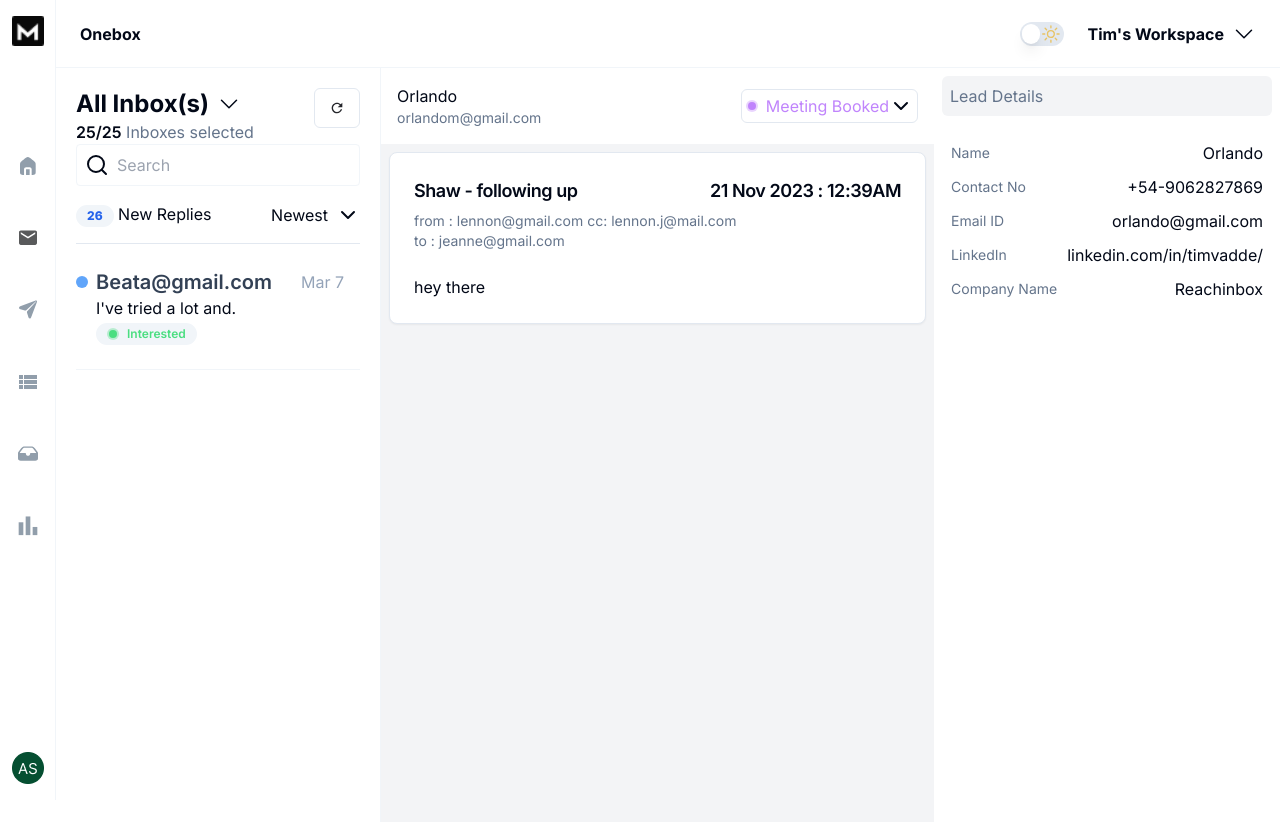
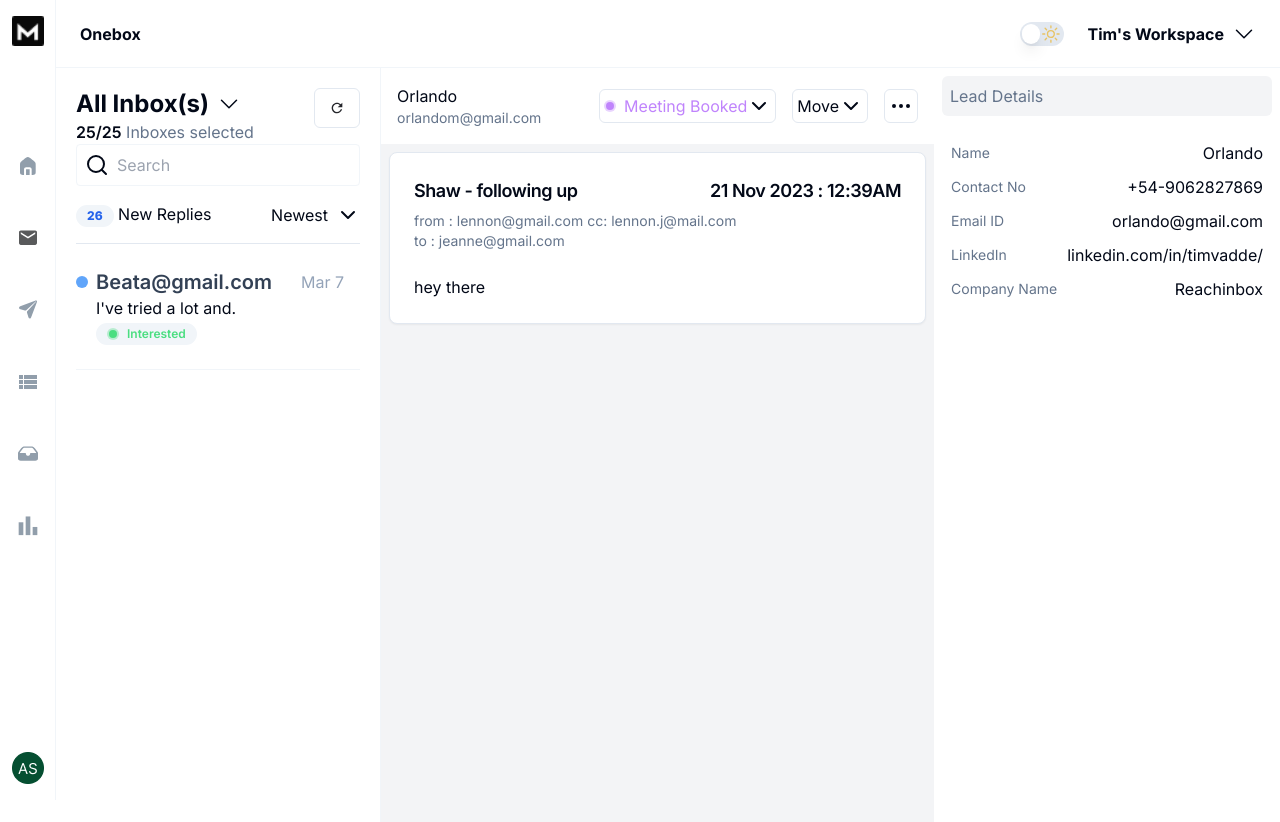
Before and after one commit to dev-subhadeep/mailassure, a Next.js app: page /dashboard/inbox in a window 1280 px wide. Shown: the top 822 px of the page. Built offline with nearby package versions, Linux system fonts and the light colour scheme.

Commit message:
feat: Add more variants to button

```diff
--- a/src/components/EmailContentCard/index.tsx
+++ b/src/components/EmailContentCard/index.tsx
@@ -38,9 +38,7 @@
             <p>to : {toEmail}</p>
           </CardDescription>
         </CardHeader>
-        <CardContent>
-          <p>{body}</p>
-        </CardContent>
+        <CardContent>{body}</CardContent>
       </Card>
     </div>
   )
--- /dev/null
+++ b/src/components/EmailHeader/EmailActions.tsx
@@ -0,0 +1,30 @@
+import React from "react"
+import {
+  DropdownMenu,
+  DropdownMenuContent,
+  DropdownMenuItem,
+  DropdownMenuLabel,
+  DropdownMenuSeparator,
+  DropdownMenuTrigger,
+} from "@/components/ui/dropdown-menu"
+import Tag from "../tag"
+import { ChevronDown } from "lucide-react"
+
+const EmailActions = () => {
+  return (
+    <DropdownMenu>
+      <DropdownMenuTrigger>
+        <div className="flex border rounded-md p-1">
+          Move
+          <ChevronDown />
+        </div>
+      </DropdownMenuTrigger>
+      <DropdownMenuContent>
+        <DropdownMenuItem>Team</DropdownMenuItem>
+        <DropdownMenuItem>Subscription</DropdownMenuItem>
+      </DropdownMenuContent>
+    </DropdownMenu>
+  )
+}
+
+export default EmailActions
--- /dev/null
+++ b/src/components/EmailHeader/EmailSettings.tsx
@@ -0,0 +1,29 @@
+import React from "react"
+import {
+  DropdownMenu,
+  DropdownMenuContent,
+  DropdownMenuItem,
+  DropdownMenuLabel,
+  DropdownMenuSeparator,
+  DropdownMenuTrigger,
+} from "@/components/ui/dropdown-menu"
+import Tag from "../tag"
+import { ChevronDown, Ellipsis } from "lucide-react"
+
+const EmailSettings = () => {
+  return (
+    <DropdownMenu>
+      <DropdownMenuTrigger>
+        <div className="flex border rounded-md p-1">
+          <Ellipsis />
+        </div>
+      </DropdownMenuTrigger>
+      <DropdownMenuContent>
+        <DropdownMenuItem>Team</DropdownMenuItem>
+        <DropdownMenuItem>Subscription</DropdownMenuItem>
+      </DropdownMenuContent>
+    </DropdownMenu>
+  )
+}
+
+export default EmailSettings
--- a/src/components/EmailHeader/index.tsx
+++ b/src/components/EmailHeader/index.tsx
@@ -1,5 +1,7 @@
 import React from "react"
 import LeadStatus from "./LeadStatus"
+import EmailActions from "./EmailActions"
+import EmailSettings from "./EmailSettings"
 
 const EmailHeader = () => {
   return (
@@ -8,8 +10,10 @@
         <h1>Orlando</h1>
         <p className="text-sm text-slate-500">orlandom@gmail.com</p>
       </div>
-      <div>
+      <div className="flex items-center gap-4">
         <LeadStatus />
+        <EmailActions />
+        <EmailSettings />
       </div>
     </div>
   )
--- a/src/components/ui/button.tsx
+++ b/src/components/ui/button.tsx
@@ -10,12 +10,17 @@
     variants: {
       variant: {
         default: "bg-primary text-primary-foreground hover:bg-primary/90",
+        primary:
+          "bg-gradient-to-r from-[#4B63DD] to-[#0524BF] text-primary-foreground hover:shadow-lg",
+        danger:
+          "bg-gradient-to-r from-[#FA5252] to-[#A91919] text-primary-foreground hover:from-[#ff7b7b] hover:to-[#c73c3c]",
         destructive:
           "bg-destructive text-destructive-foreground hover:bg-destructive/90",
         outline:
           "border border-input bg-background hover:bg-accent hover:text-accent-foreground",
         secondary:
           "bg-secondary text-secondary-foreground hover:bg-secondary/80",
+        tertiary: "bg-[#25262B] text-primary-foreground hover:bg-opacity-40",
         ghost: "hover:bg-accent hover:text-accent-foreground",
         link: "text-primary underline-offset-4 hover:underline",
       },
```
